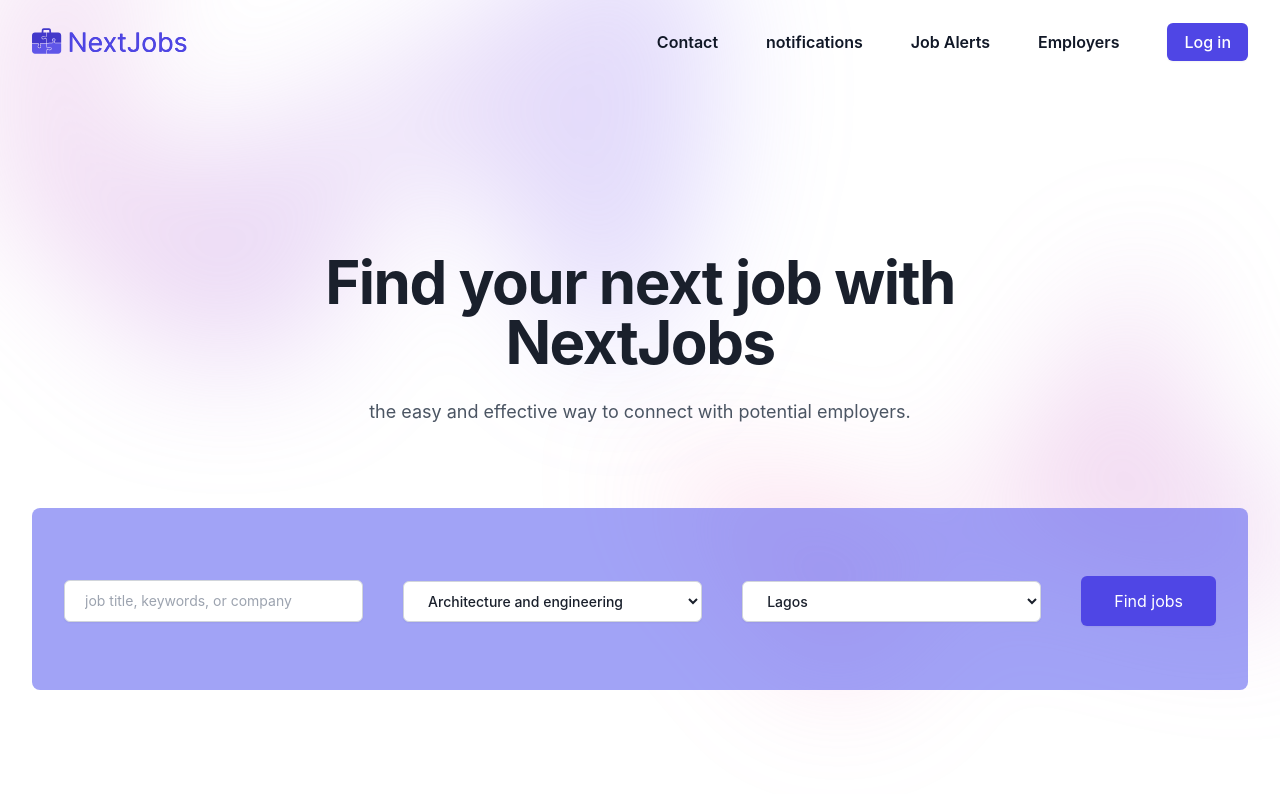
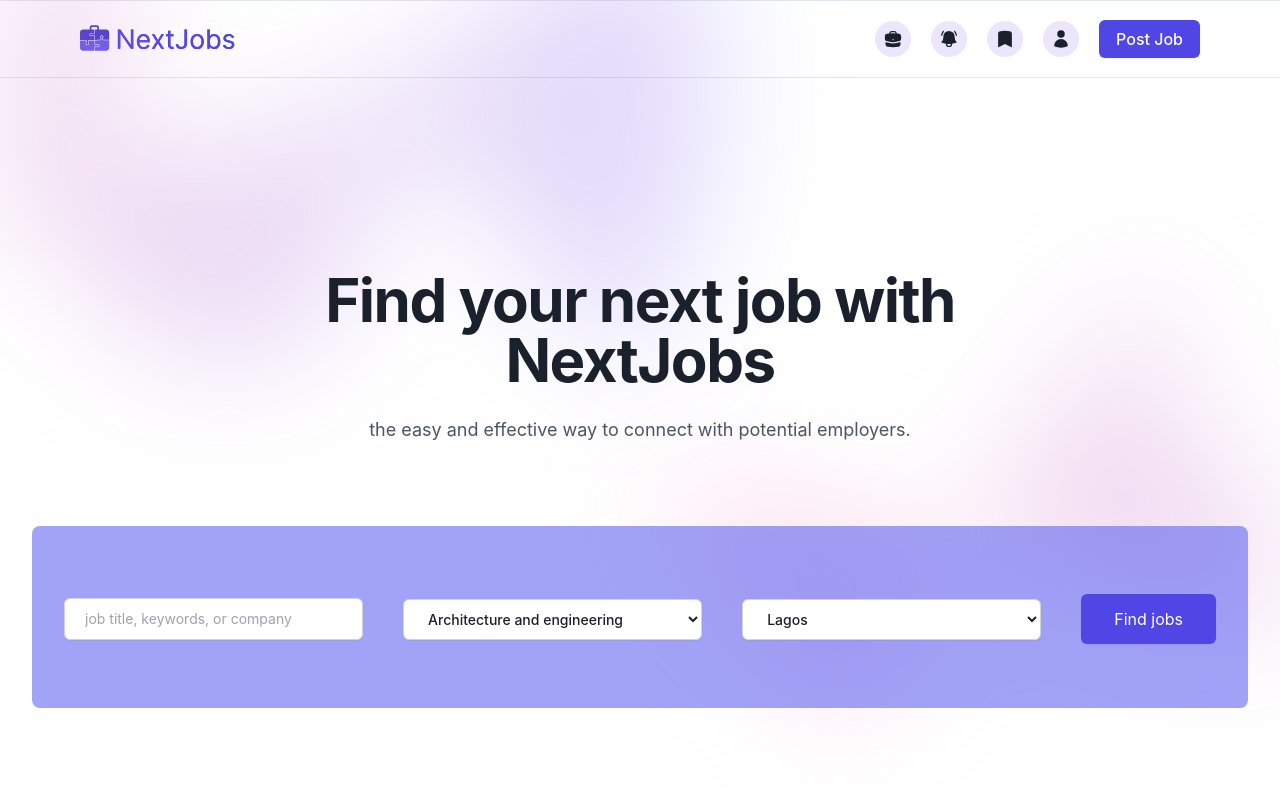
Before and after one commit to MoscoDev/nextjob, a React (Vite) app: page / in a window 1280 px wide. Shown: the top 794 px of the page. Built offline with nearby package versions, Linux system fonts and the light colour scheme; the HTML template or start-up script is replaced by a standard one.

Commit message:
refactoring

```diff
--- a/src/App.jsx
+++ b/src/App.jsx
@@ -23,6 +23,7 @@ function App() {
   return (
     <ChakraProvider theme={theme}>
       <BrowserRouter>
+        <Navbar />
         <Routes>
           <Route path="/" element={<Home />} />
           <Route path="nav" element={<Navbar />} />
--- a/src/Pages/Home.jsx
+++ b/src/Pages/Home.jsx
@@ -47,99 +47,7 @@ export default function Example() {
           </defs>
         </svg>
       </div>
-      <div className="px-6 pt-6 lg:px-8">
-        <div>
-          <nav
-            className="flex h-9 items-center justify-between"
-            aria-label="Global"
-          >
-            <div className="flex lg:min-w-0 lg:flex-1" aria-label="Global">
-              <a href="#" className="-m-1.5 p-1.5">
-                <span className="sr-only">Your Company</span>
-                <img className="h-8" src={logo} alt="" />
-              </a>
-            </div>
-            <div className="flex lg:hidden">
-              <button
-                type="button"
-                className="-m-2.5 inline-flex items-center justify-center rounded-md p-2.5 text-gray-700"
-                onClick={() => setMobileMenuOpen(true)}
-              >
-                <span className="sr-only">Open main menu</span>
-                <Bars3Icon className="h-6 w-6" aria-hidden="true" />
-              </button>
-            </div>
 
-            <div className="hidden lg:flex lg:min-w-0 lg:flex-1 lg:justify-end items-center lg:gap-x-12">
-              <div className="hidden lg:flex lg:min-w-fit lg: lg:justify-center lg:gap-x-12  whitespace-nowrap">
-                {navigation.map((item) => (
-                  <a
-                    key={item.name}
-                    href={item.href}
-                    className="font-semibold text-gray-900 hover:text-gray-900 flex-1 flex-nowrap"
-                  >
-                    {item.name}
-                  </a>
-                ))}
-              </div>
-              <a
-                href="#"
-                className="flex w-fit items-center justify-center rounded-md border border-transparent bg-indigo-600 px-4 py-1.5 text-base font-medium text-white shadow-sm hover:bg-indigo-700 whitespace-nowrap"
-              >
-                Log in
-              </a>
-            </div>
-          </nav>
-          <Dialog as="div" open={mobileMenuOpen} onClose={setMobileMenuOpen}>
-            <Dialog.Panel
-              focus="true"
-              className="fixed inset-0 z-10 overflow-y-auto bg-white px-6 py-6 lg:hidden"
-            >
-              <div className="flex h-9 items-center justify-between">
-                <div className="flex">
-                  <a href="#" className="-m-1.5 p-1.5">
-                    <span className="sr-only">Your Company</span>
-                    <img className="h-8" src={logo} alt="" />
-                  </a>
-                </div>
-                <div className="flex">
-                  <button
-                    type="button"
-                    className="-m-2.5 inline-flex items-center justify-center rounded-md p-2.5 text-gray-700"
-                    onClick={() => setMobileMenuOpen(false)}
-                  >
-                    <span className="sr-only">Close menu</span>
-                    <XMarkIcon className="h-6 w-6" aria-hidden="true" />
-                  </button>
-                </div>
-              </div>
-              <div className="mt-6 flow-root">
-                <div className="-my-6 divide-y divide-gray-500/10">
-                  <div className="space-y-2 py-6">
-                    {navigation.map((item) => (
-                      <a
-                        key={item.name}
-                        href={item.href}
-                        className="-mx-3 block rounded-lg py-2 px-3 text-base font-semibold leading-7 text-gray-900 hover:bg-gray-400/10"
-                      >
-                        {item.name}
-                      </a>
-                    ))}
-                  </div>
-                  <div className="py-6">
-                    <a
-                      href="#"
-                      className="-mx-3 block rounded-lg py-2.5 px-3 text-base font-semibold leading-6 text-gray-900 hover:bg-gray-400/10"
-                    >
-                      Log in
-                    </a>
-                  </div>
-                </div>
-              </div>
-            </Dialog.Panel>
-          </Dialog>
-        </div>
-      </div>
       <main>
         <div className="relative px-6 lg:px-8">
           <div className="mx-auto max-w-3xl pt-20 pb-32 sm:pt-48 sm:pb-40">
--- a/src/Pages/Jobs.jsx
+++ b/src/Pages/Jobs.jsx
@@ -26,7 +26,7 @@ import Navbar from "../components/Navbar";
 import Skills from "../components/job-page-component/Skills";
 import { PencilIcon } from "@heroicons/react/24/solid";
 import Job from "../components/job-page-component/Job";
-import Auth from "../components/job-page-component/Auth";
+import Auth from "../components/Auth";
 
 function Jobs() {
   const [isLoaded, setIsLoaded] = useState(false);
@@ -34,7 +34,6 @@ function Jobs() {
 
   return (
     <div style={{ maxWidth: "100vw" }}>
-      <Navbar />
       <Grid
         className="px-6 bg-grey/20 py-6 lg:px-18 lg:grid-cols-12 sm:grid-cols-6"
         alignItems={"start"}
--- a/src/Pages/Login.jsx
+++ b/src/Pages/Login.jsx
@@ -1,6 +1,6 @@
-import { Box, Grid, GridItem } from '@chakra-ui/react'
-import React from 'react'
-import Auth from '../components/job-page-component/Auth'
+import { Box, Grid, GridItem } from "@chakra-ui/react";
+import React from "react";
+import Auth from "../components/Auth";
 
 function Login() {
   return (
@@ -8,14 +8,14 @@ function Login() {
       className=" lg:grid-cols-12 md:grid-cols-8  sm:grid-cols-4"
       alignItems={"start"}
     >
-      <GridItem alignItems={"center"} className="h-screen px-5 grid col-span-4">
+      <GridItem alignItems={"center"} className="px-5 grid col-span-4">
         <Auth />
       </GridItem>
-      <GridItem className="h-screen gap-5 lg:grid lg:col-span-8 md:col-span-4 md:grid sm:hidden bg-indigo-600">
+      <GridItem className="h-[calc(100vh-78px)] gap-5 lg:grid lg:col-span-8 md:col-span-4 md:grid sm:hidden bg-indigo-600">
         <Box className="bg-[url('https://res.cloudinary.com/dzjp4mfzm/image/upload/v1672736360/OJXL4E0-removebg-preview_sk1ixw.png')] bg-center lg:bg-[length:600px_600px] md:bg-[length:400px_400px] bg-no-repeat" />
       </GridItem>
     </Grid>
   );
 }
 
-export default Login
+export default Login;
--- a/src/Pages/Signup.jsx
+++ b/src/Pages/Signup.jsx
@@ -1,7 +1,5 @@
 import {
-  Box,
   Button,
-  Card,
   Center,
   Flex,
   FormControl,
@@ -17,7 +15,6 @@ import {
   InputRightElement,
   Select,
   Stack,
-  StackDivider,
   Text,
 } from "@chakra-ui/react";
 import { EyeIcon, EyeSlashIcon } from "@heroicons/react/24/outline";
@@ -46,7 +43,7 @@ function Signup() {
   const [isPassowrdError, setIsPassowrdError] = useState(false);
   return (
     <div>
-      <Navbar />
+
       <div className="lg:hidden block">
         <Center className="lg:p-12 md:p-12 p-6">
           <Stack>
--- a/src/components/job-page-component/Auth.jsx
+++ b/src/components/Auth.jsx
@@ -22,7 +22,7 @@ function Auth() {
   const [show, setShow] = useState(false);
   const handleClick = () => setShow(!show);
   return (
-    <Card variant={"filled"} className="rounded-lg h-[calc(60vh)]" bg={"white"}>
+    <Card variant={"filled"} className="rounded-lg h-[calc(100vh-78px)]" bg={"white"}>
       <CardHeader>
         <Stack spacing={3}>
           <Heading className="text-indigo-700" size="md">
--- a/src/components/Navbar.jsx
+++ b/src/components/Navbar.jsx
@@ -54,15 +54,15 @@ function Navbar() {
     },
   ];
   return (
-    <div className="px-6 py-5 lg:px-20 border-y border-b-indigo-400/60 ">
+    <div className="px-6 py-5 lg:px-20 border-y border-b-indigo-200/60 ">
       <div>
         <nav
           className="flex h-9 items-center justify-between"
           aria-label="Global"
         >
           <div className="flex lg:min-w-0 lg:flex-1" aria-label="Global">
-            <Link to="#" className="-m-1.5 p-1.5">
-              <span className="sr-only">Your Company</span>
+            <Link to="/" className="-m-1.5 p-1.5">
+              <span className="sr-only">Nextjobs</span>
               <img className="h-8" src={logo} alt="" />
            </Link>
           </div>
```
